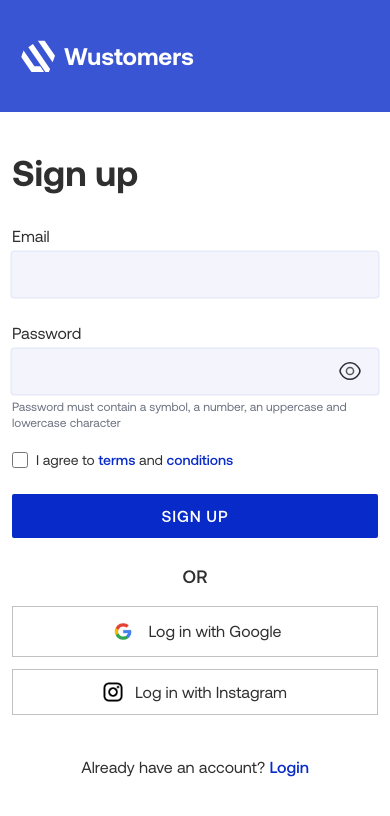
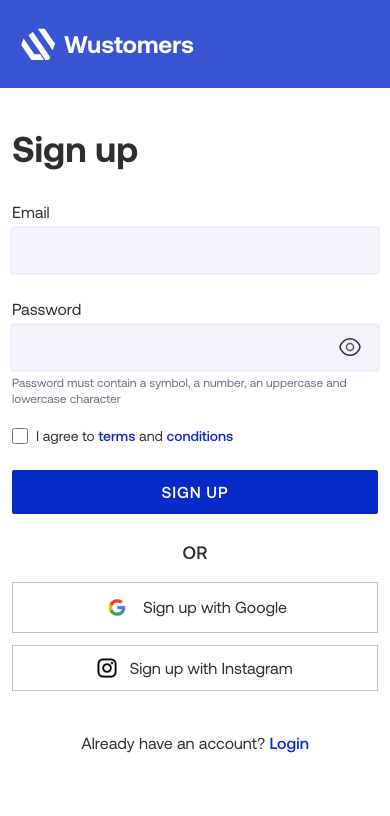
Before and after one commit to PrimeclickDev/Wustomers, a React (Vite) app: page /signup in a window 390 px wide. Shown: the top 816 px of the page. Built offline with nearby package versions, Linux system fonts and the light colour scheme.

Commit message:
fixed some ui issues

```diff
--- a/src/App.tsx
+++ b/src/App.tsx
@@ -11,16 +11,18 @@ import Overview from 'pages/dashboard/Overview'
 import Settings from 'pages/dashboard/Settings'
 import Support from 'pages/dashboard/Support'
 import NotFound from 'pages/NotFound'
-import Contact from 'pages/website/Contact'
-import ForgotPassword from 'pages/website/ForgotPassword'
-import Home from 'pages/website/Home'
-import Login from 'pages/website/Login'
-import Pricing from 'pages/website/Pricing'
-import ResetPassword from 'pages/website/ResetPassword'
-import Signup from 'pages/website/Signup'
-import VerifyEmail from 'pages/website/VerifyEmail'
+import React from 'react'
 import { ErrorBoundary } from 'react-error-boundary'
 import { Route, Routes } from 'react-router-dom'
+
+const Home = React.lazy(() => import('pages/website/Home'))
+const Pricing = React.lazy(() => import('pages/website/Pricing'))
+const Contact = React.lazy(() => import('pages/website/Contact'))
+const Login = React.lazy(() => import('pages/website/Login'))
+const Signup = React.lazy(() => import('pages/website/Signup'))
+const ForgotPassword = React.lazy(() => import('pages/website/ForgotPassword'))
+const VerifyEmail = React.lazy(() => import('pages/website/VerifyEmail'))
+const ResetPassword = React.lazy(() => import('pages/website/ResetPassword'))
 
 const App = () => {
 	const location = useConcurrentTransition()
--- a/src/components/Header.tsx
+++ b/src/components/Header.tsx
@@ -139,7 +139,7 @@ export const Header = () => {
 								text='Go to dashboard'
 								variant='fill'
 								href='/dashboard'
-								className='bg-white py-3 text-center text-wustomers-blue hover:bg-white'
+								className='bg-white py-3 px-1 text-center text-wustomers-blue hover:bg-white'
 							/>
 						)}
 					</div>
--- a/src/layouts/AuthLayout.tsx
+++ b/src/layouts/AuthLayout.tsx
@@ -51,7 +51,7 @@ export const AuthLayout = () => {
 
 	return (
 		<main className='min-h-screen lg:grid lg:grid-cols-5 lg:gap-3 xl:gap-10'>
-			<section className='col-span-3 flex flex-col bg-wustomers-blue-light px-5 py-10 lg:sticky lg:top-0 lg:right-0 lg:h-screen lg:self-start lg:px-20 lg:pt-16'>
+			<section className=';g:py-10 col-span-3 flex flex-col bg-wustomers-blue-light px-5 py-7 lg:sticky lg:top-0 lg:right-0 lg:h-screen lg:self-start lg:px-20 lg:pt-16'>
 				<WustomersLogo className='text-white' />
 
 				{changePageIllustration()}
--- a/src/pages/website/ResetPassword.tsx
+++ b/src/pages/website/ResetPassword.tsx
@@ -1,4 +1,5 @@
 import { zodResolver } from '@hookform/resolvers/zod'
+import { ReactComponent as CircleArrowIcon } from 'assets/icons/arrowcircle.svg'
 import { Button } from 'components/Button'
 import { Spinner } from 'components/Spinner'
 import { TextField } from 'components/TextField'
@@ -72,6 +73,13 @@ const ResetPassword = () => {
 		<>
 			<section>
 				<header>
+					<button
+						onClick={() => navigate(-1)}
+						className='transition-opacity hover:opacity-70 active:scale-95'
+					>
+						<CircleArrowIcon />
+						<span className='sr-only'>Go back button</span>
+					</button>
 					<h2 className='mt-7 text-4xl font-bold'>Reset Password</h2>
 
 					<p className='max-w-[32ch] pt-3 text-lg'>
--- a/src/pages/website/Signup.tsx
+++ b/src/pages/website/Signup.tsx
@@ -135,11 +135,11 @@ const Signup = () => {
 			<div className='flex flex-col gap-3 pt-4'>
 				<button className='flex w-full items-center justify-center gap-3 border border-[#C1C1C1] bg-white py-2.5 font-normal normal-case text-inherit transition hover:bg-[#C1C1C1]/20 active:scale-[0.98]'>
 					<img src={googleLogo} alt='google logo' className='w-7' />
-					<span>Log in with Google</span>
+					<span>Sign up with Google</span>
 				</button>
 				<button className='flex w-full items-center justify-center gap-3 border border-[#C1C1C1] bg-white py-2.5 font-normal normal-case text-inherit transition hover:bg-[#C1C1C1]/20 active:scale-[0.98]'>
 					<img src={instagramLogo} alt='instagram logo' className='w-5' />
-					<span>Log in with Instagram</span>
+					<span>Sign up with Instagram</span>
 				</button>
 			</div>
 
```
